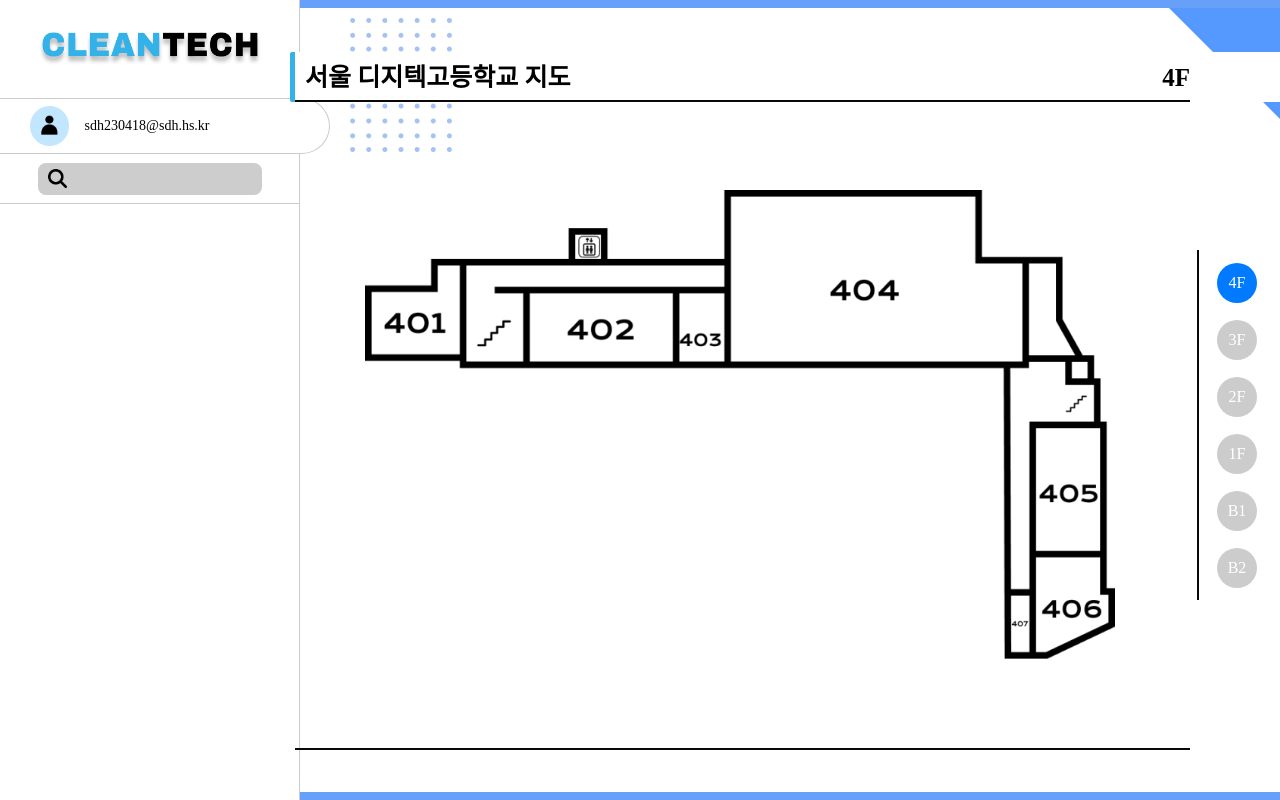
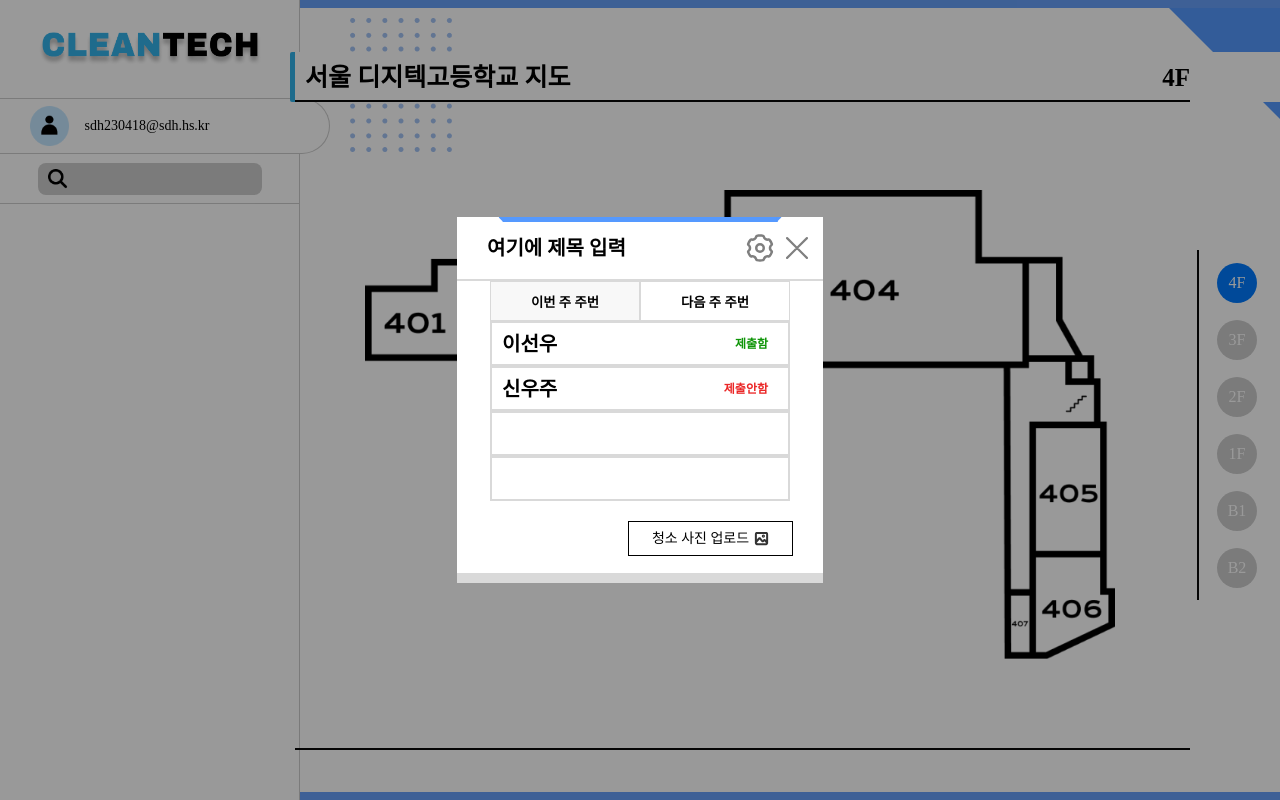
Before and after one commit to shinwoojoo/cleanTech_front, a React (Vite) app: page /Main in a window 1280 px wide. Built offline with nearby package versions, Linux system fonts and the light colour scheme; a web font is replaced by a local one.

Commit message:
팝업 추가 주석 달아놓았으니 확인하고 수정

```diff
--- a/src/components/Atoms/MapSlide.jsx
+++ b/src/components/Atoms/MapSlide.jsx
@@ -53,7 +53,7 @@ const MainText = styled.h1`
 
 const MapSlide = () => {
   const [float, setFloat] = useState("4F");
-  const [popupOpen, setPopup] = useState(false); // popup 변수 초기값 false
+  const [popupOpen, setPopup] = useState(true); // popup 변수 초기값 false
   useEffect(() => {
     console.log("123");
     let btns = document.querySelector(".swiper-pagination");
@@ -71,7 +71,7 @@ const MapSlide = () => {
   return (
     <MainCon>
       {/* popupOpen 이 true 면 팝업이 나오고 false 면 사라짐 */}
-      {popupOpen ? <Popup floor={"여기에 층수 입력하면 팝업에 나옴"}></Popup> : <></>}
+      {popupOpen ? <Popup floor={"여기에 제목 입력"}></Popup> : <></>}
       <img className="pt" src="../src/assets/pt.png" alt="pt" />
       <img
         className="intersect"
--- a/src/components/Atoms/Popup.jsx
+++ b/src/components/Atoms/Popup.jsx
@@ -14,11 +14,36 @@ const Background = styled.div`
     background-color: rgba(0, 0, 0, .4);
 `;
 
+
 const PopupBox = styled.div`
+    position: relative;
     display: flex; flex-direction: column;
     width: 366px; height: 366px;
     background-color: #fff;
     border-bottom: 10px solid #d9d9d9;
+`;
+
+const PopupDecoration = styled.div`
+    position: absolute; top: 0; left: 50%;
+    translate: -50% 0;
+    background-color: #5599FF;
+    width: 75%; height: 5px;
+    &::before {
+        position: absolute;
+        top: 0; left: -4.5px;
+        width: 5px; height: 5px;
+        background-color: #5599FF;
+        content: '';
+        clip-path: polygon(100% 1%, 0 0, 100% 100%);
+    };
+    &::after {
+        position: absolute;
+        top: 0; right: -4.5px;
+        width: 5px; height: 5px;
+        background-color: #5599FF;
+        content: '';
+        clip-path: polygon(100% 0, 0 0, 0 100%);;
+    };
 `;
 
 const Top = styled.div`
@@ -87,6 +112,7 @@ const Popup = (props) => {
     return (
         <Background>
             <PopupBox>
+                <PopupDecoration />
                 <Top>
                     {/* floor 라는 이름으로 props 주면 그 텍스트가 들어옴 만약 없으면 기본값이 들어옴 */}
                     <MainText>{floor}</MainText>
```
